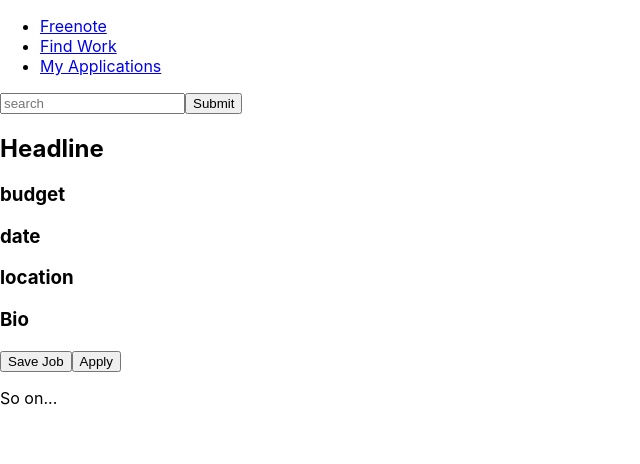
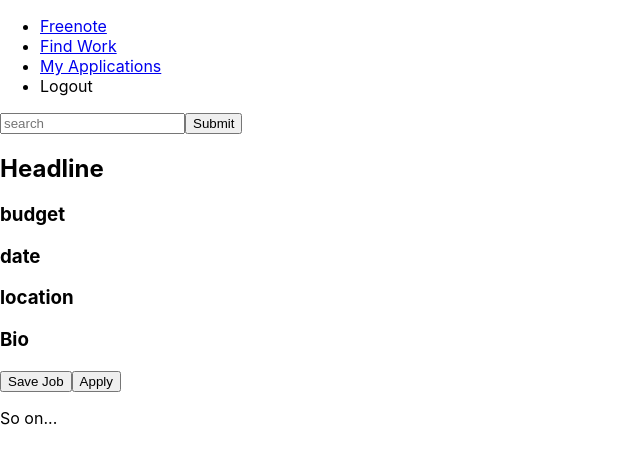
Before and after one commit to samuelwstout/phase-4-sample-project-frontend, a React (Create React App) app: page /find_work in a window 1280 px wide. Shown: the top 464 px of the page, without its empty margins (0-640 px from the left). Built offline with nearby package versions, Linux system fonts and the light colour scheme.

Commit message:
able to logout musician

```diff
--- a/src/App.jsx
+++ b/src/App.jsx
@@ -22,6 +22,12 @@ const App = () => {
     setLoggedIn(true)
   }
 
+  const logoutMusician = () => {
+    setCurrentMusician({})
+    setLoggedIn(false)
+    localStorage.removeItem('jwt')
+  }
+
   useEffect(() => {
     const token = localStorage.getItem('jwt')
     if (token && !loggedIn) {
@@ -39,18 +45,17 @@ const App = () => {
 
   return (
     <Router>
-      { loggedIn ? <h1>Hey We're Logged In!</h1> : null }
       <Routes>
         <Route path="/" element={<Landingpage />} />
         <Route path="/signup" element={<Signup />} />
         <Route path="/signup_as_contractor" element={<SignupAsContractor />} />
-        <Route path="/signup_as_musician" element={<SignupAsMusician loginMusician={loginMusician} />} />
+        <Route path="/signup_as_musician" element={<SignupAsMusician loggedIn={loggedIn} loginMusician={loginMusician} />} />
         <Route path="/login" element={<Login />} />
         <Route path="/create_job" element={<CreateJob />} />
         <Route path="/my_jobs" element={<MyJobs />} />
         {/* When a contractor clicks on a job in 'my jobs'. /my_jobs/job/:id */}
         <Route path="/contractor_profile" element={<ContractorProfile />} />
-        <Route path="/find_work" element={<FindWork />} />
+        <Route path="/find_work" element={<FindWork logoutMusician={logoutMusician} />} />
         {/* When musician clicks 'apply' on a job posting (/find_work/job/:id) */}
         <Route path="/my_applications" element={<MyApplications />} />
         <Route path="/musician_profile"></Route>
--- a/src/components/Authentication/SignupAsMusician.jsx
+++ b/src/components/Authentication/SignupAsMusician.jsx
@@ -1,8 +1,12 @@
 import React, { useState } from 'react'
 import { baseUrl, headers } from '../../Globals'
-import { Link } from 'react-router-dom'
+import { Link, useNavigate } from 'react-router-dom'
 
-const SignupAsMusician = ({ loginMusician }) => {
+const SignupAsMusician = ({ loginMusician, loggedIn }) => {
+
+  const navigate = useNavigate()
+
+  // if (loggedIn) navigate('/find_work')
 
   const [firstName, setFirstName] = useState('')
   const [lastName, setLastName] = useState('')
--- a/src/components/MusicianApp/FindWork.jsx
+++ b/src/components/MusicianApp/FindWork.jsx
@@ -1,10 +1,10 @@
 import React from 'react'
 import NavbarMusician from '../Navigation/NavbarMusician'
 
-const FindWork = () => {
+const FindWork = ({logoutMusician}) => {
   return (
     <div>
-        <NavbarMusician />
+        <NavbarMusician logoutMusician={logoutMusician} />
         <input placeholder='search'></input>
         <input type='submit'></input>
 
--- a/src/components/Navigation/NavbarMusician.jsx
+++ b/src/components/Navigation/NavbarMusician.jsx
@@ -1,13 +1,23 @@
 import React from 'react'
-import { Link } from 'react-router-dom'
+import { Link, useNavigate } from 'react-router-dom'
 
-const NavbarMusician = () => {
+const NavbarMusician = ({logoutMusician}) => {
+
+  const navigate = useNavigate()
+
+  const handleLogout = (e) => {
+    e.preventDefault()
+    logoutMusician()
+    navigate('/')
+  }
+
   return (
     <div>
       <ul>
       <li><Link to="/">Freenote</Link></li>
         <li><Link to="/find_work">Find Work</Link></li>
         <li><Link to="/my_applications">My Applications</Link></li>
+        <li><a onClick={ handleLogout }>Logout</a></li>
       </ul>
     </div>
   )
```
